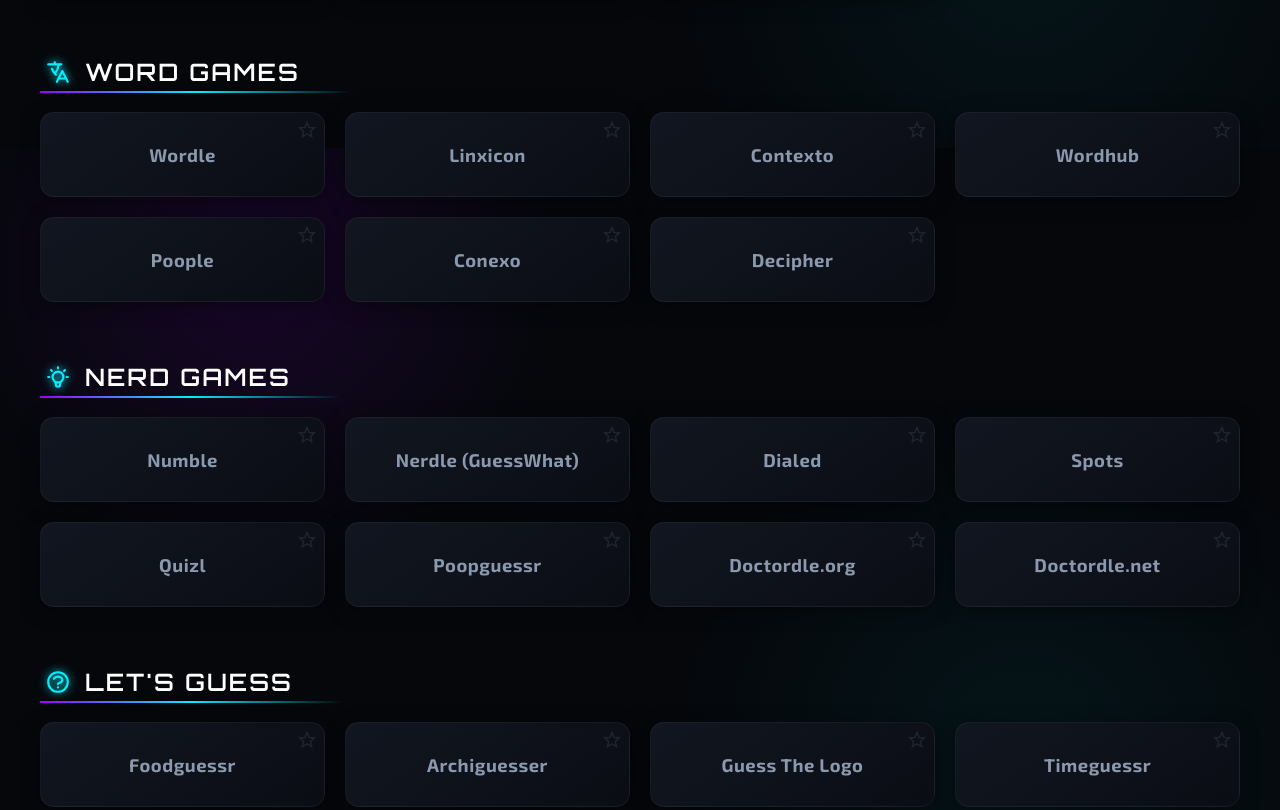
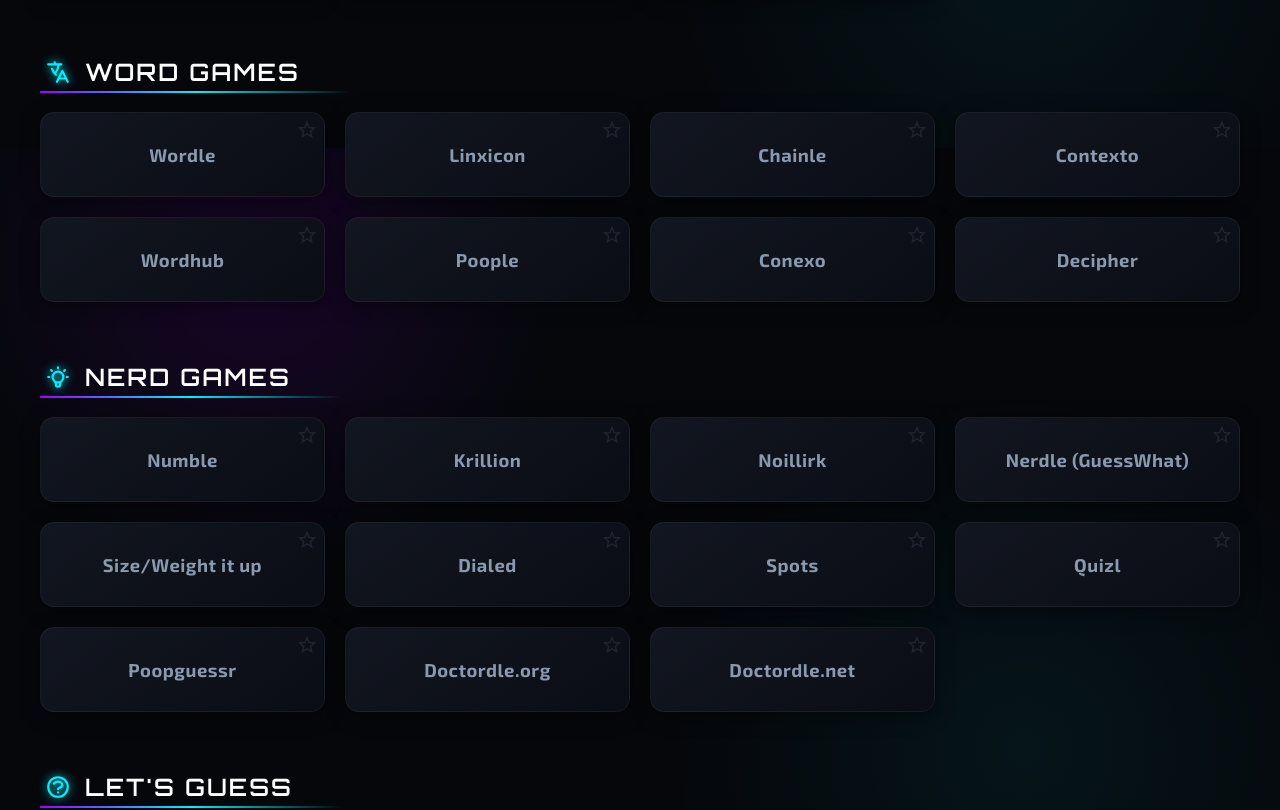
Before and after one commit to moikhaltk-del/daily, a plain HTML site: page index.html in a window 1280 px wide. Shown: the part 652-1462 px from the top of the page. Drawn offline with Linux system fonts and the light colour scheme.

Commit message:
index.html

```diff
--- a/index.html
+++ b/index.html
@@ -570,6 +570,7 @@
             <div class="game-grid">
                 <a href="https://www.nytimes.com/games/wordle/index.html" target="_blank" class="game-card"><span>Wordle</span></a>
                 <a href="https://linxicon.com/" target="_blank" class="game-card"><span>Linxicon</span></a>
+                <a href="https://chainle.io/" target="_blank" class="game-card"><span>Chainle</span></a>
                 <a href="https://contexto.me/en/" target="_blank" class="game-card"><span>Contexto</span></a>
                 <a href="https://wordhub.com/" target="_blank" class="game-card"><span>Wordhub</span></a>
                 <a href="https://poople.io/" target="_blank" class="game-card"><span>Poople</span></a>
@@ -582,7 +583,10 @@
             <div class="category-title">Nerd Games</div>
             <div class="game-grid">
                 <a href="https://numble.wtf/" target="_blank" class="game-card"><span>Numble</span></a>
+                <a href="https://krillion.io/" target="_blank" class="game-card"><span>Krillion</span></a>
+                <a href="https://noillirk.com/" target="_blank" class="game-card"><span>Noillirk</span></a>
                 <a href="https://nerdlegame.com/guesswhat/" target="_blank" class="game-card"><span>Nerdle (GuessWhat)</span></a>
+                <a href="https://magnitudle.com/" target="_blank" class="game-card"><span>Size/Weight it up</span></a>
                 <a href="https://dialed.gg/" target="_blank" class="game-card"><span>Dialed</span></a>
                 <a href="https://spots.wtf/" target="_blank" class="game-card"><span>Spots</span></a>
                 <a href="https://quizl.io/" target="_blank" class="game-card"><span>Quizl</span></a>
@@ -623,6 +627,7 @@
                 <a href="https://bandle.app/" target="_blank" class="game-card"><span>Bandle</span></a>
                 <a href="https://crosstune.io/" target="_blank" class="game-card"><span>Crosstune</span></a>
                 <a href="https://spotle.io/" target="_blank" class="game-card"><span>Spotle Music</span></a>
+                <a href="https://lessgames.com/songless/" target="_blank" class="game-card"><span>Songless</span></a>
             </div>
         </section>
 
```
